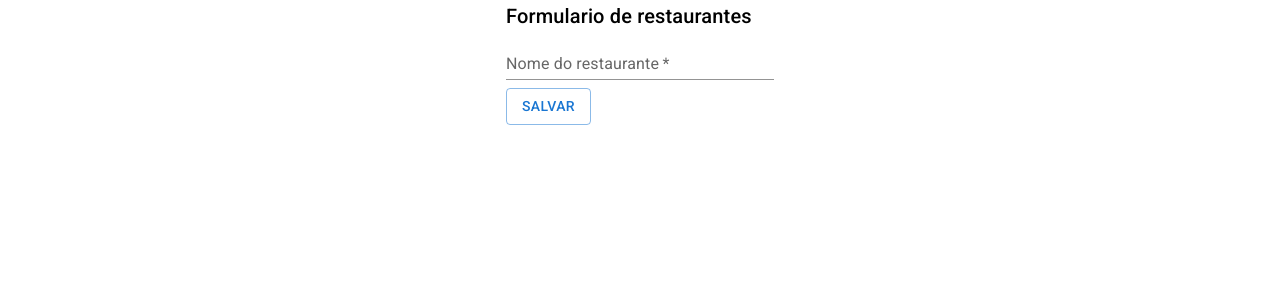
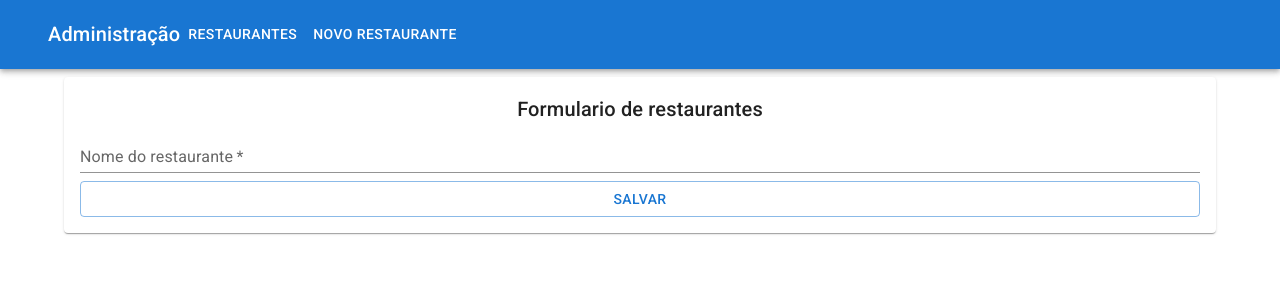
Before and after one commit to 7eduardocf/Alfood, a React (Create React App) app: page /admin/restaurantes/1 in a window 1280 px wide. Shown: the top 300 px of the page. Built offline with nearby package versions, Linux system fonts and the light colour scheme; no server answers.

Commit message:
Implementando a barra de navegação de criação de novos restaurantes

```diff
--- a/src/paginas/Administracao/Restaurantes/FormularioRestaurante.tsx
+++ b/src/paginas/Administracao/Restaurantes/FormularioRestaurante.tsx
@@ -1,4 +1,4 @@
-import { Box, Button, TextField, Typography } from "@mui/material"
+import { AppBar, Box, Button, Container, Link, Paper, TextField, Toolbar, Typography } from "@mui/material"
 import { useEffect, useState } from "react"
 import { useParams } from "react-router-dom"
 import IRestaurante from "../../../interfaces/IRestaurante"
@@ -38,8 +38,36 @@ const FormularioRestaurante = () => {
     }
 
     return (
-        <Box sx={{display: "flex", flexDirection: "column", alignItems: "center"}}>
-            <Box component="form" onSubmit={aoSubmeterForm}>
+        <>
+
+            <AppBar position="static">
+                <Container maxWidth="xl">
+                    <Toolbar>
+                        <Typography variant="h6">
+                            Administração
+                        </Typography>
+                        <Box sx={{ display: "flex", flexGrow: 1 }}>
+                            <Link>
+                                <Button sx={{ my: 2, color: "white" }}>
+                                    Restaurantes
+                                </Button>
+                            </Link>
+                            <Link>
+                                <Button sx={{ my: 2, color: "white" }}>
+                                    Novo restaurante
+                                </Button>
+                            </Link>
+                        </Box>
+                    </Toolbar>
+                </Container>
+            </AppBar>
+
+            <Box>
+                <Container maxWidth="lg" sx={{ mt: 1 }}>
+                    <Paper sx={{ p: 2 }}>
+                        {/*Conteudo da pagina */}
+                        <Box sx={{ display: "flex", flexDirection: "column", alignItems: "center", flexGrow: 1}}>
+                            <Box component="form" sx={{width: "100%", display: "flex", flexDirection: "column", alignItems: "center"}} onSubmit={aoSubmeterForm}>
                                 <Typography component="h1" variant="h6">
                                     Formulario de restaurantes
                                 </Typography>
@@ -51,9 +79,15 @@ const FormularioRestaurante = () => {
                                     fullWidth
                                     required
                                 />
-                <Button sx={{marginTop: 1}} type="submit" variant="outlined">Salvar</Button>
+                                <Button sx={{ marginTop: 1 }} type="submit" fullWidth variant="outlined">Salvar</Button>
                             </Box>
                         </Box>
+                    </Paper>
+                </Container>
+            </Box>
+
+
+        </>
     )
 }
 
```
Lines whose indentation alone changed are shown as unchanged.
